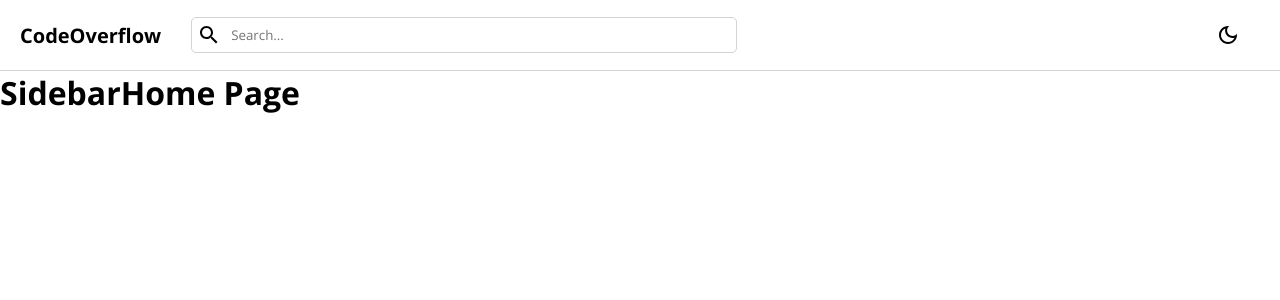
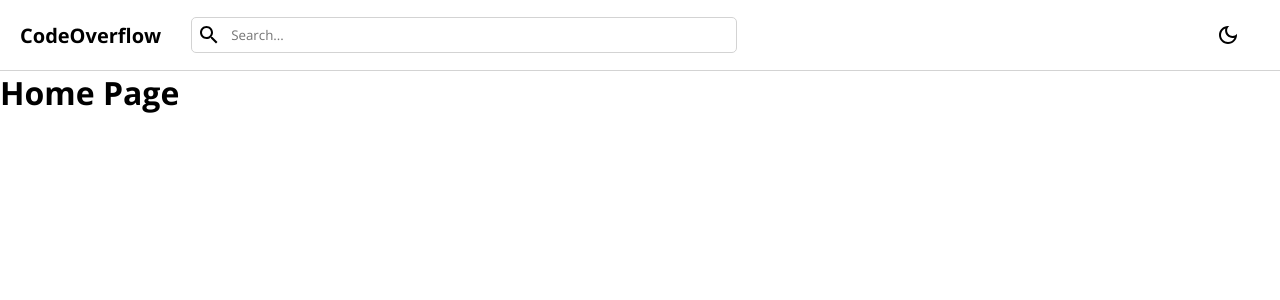
Before and after one commit to JPy-UwU/CodeOverflow, a React (Create React App) app in the folder client/: page /home in a window 1280 px wide. Shown: the top 300 px of the page. Built offline with nearby package versions, Linux system fonts and the light colour scheme.

Commit message:
Add PostPage component and remove Sidebar component

```diff
--- a/client/src/App.js
+++ b/client/src/App.js
@@ -7,11 +7,11 @@ import {
 
 import LadningPage from "./pages/landing/Landing";
 import HomePage from "./pages/home/Home";
+import PostPage from "./pages/post/Post";
 import ProfilePage from "./pages/profile/Profile";
 import LoginPage from "./pages/login/Login";
 import RegisterPage from "./pages/register/Register";
 import Navbar from "./components/navbar/Navbar";
-import Sidebar from "./components/sidebar/Sidebar";
 
 const currentUser = true;
 
@@ -20,7 +20,6 @@ const Layout = () => {
     <div>
       <Navbar />
       <div style={{ display: "flex" }}>
-        <Sidebar />
         <Outlet />
       </div>
     </div>
@@ -55,6 +54,10 @@ const router = createBrowserRouter([
         path: "/profile/:id",
         element: <ProfilePage />,
       },
+      {
+        path: "/post/:id",
+        element: <PostPage />,
+      },
     ],
   },
   {
--- a/client/src/components/sidebar/Sidebar.jsx
+++ /dev/null
@@ -1,11 +0,0 @@
-import "./sidebar.scss"
-
-const Sidebar = () => {
-  return (
-    <div className="sidebar">
-      <h1>Sidebar</h1>
-    </div>
-  );
-}
-
-export default Sidebar;
--- /dev/null
+++ b/client/src/pages/post/Post.jsx
@@ -0,0 +1,11 @@
+import "./post.scss";
+
+const PostPage = () => {
+  return (
+    <div className="post">
+      <h1>Post Page</h1>
+    </div>
+  );
+}
+
+export default PostPage;
```
Also changed, not shown: client/src/pages/post/post.scss (added).
